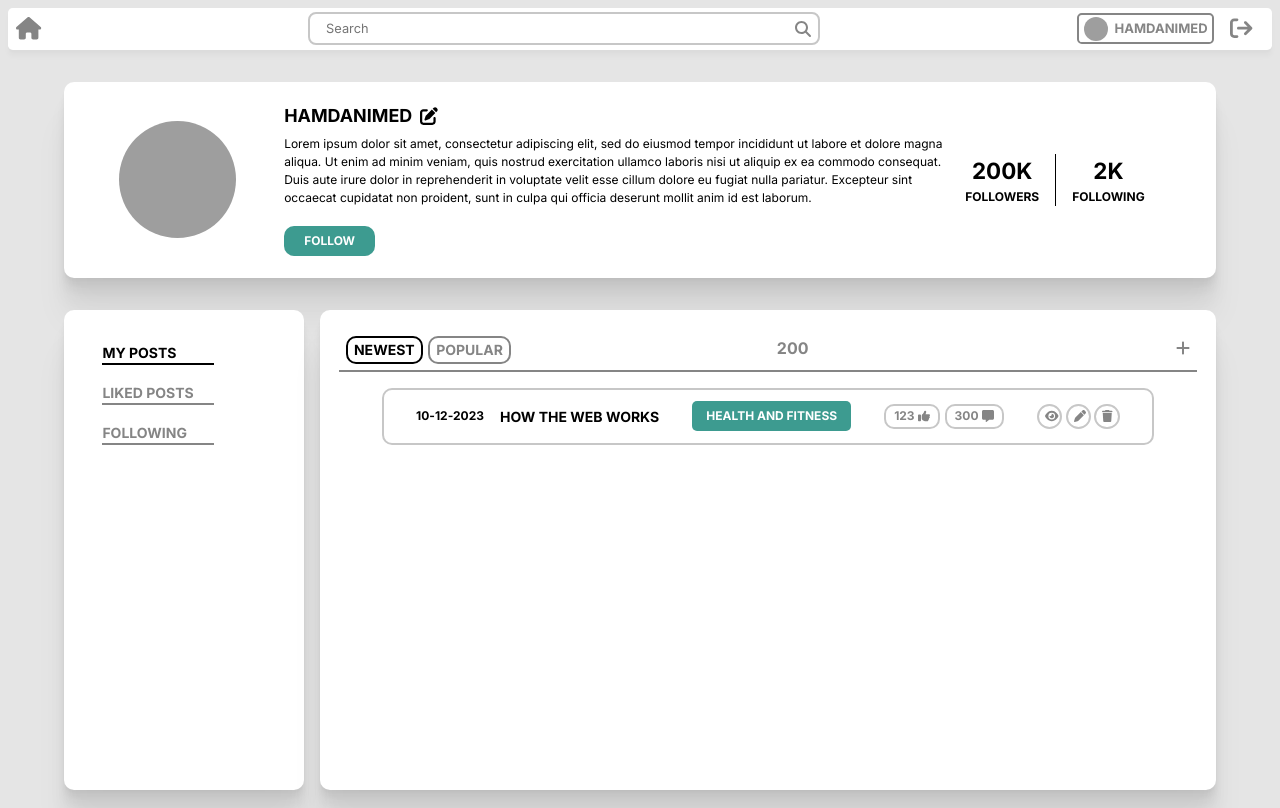
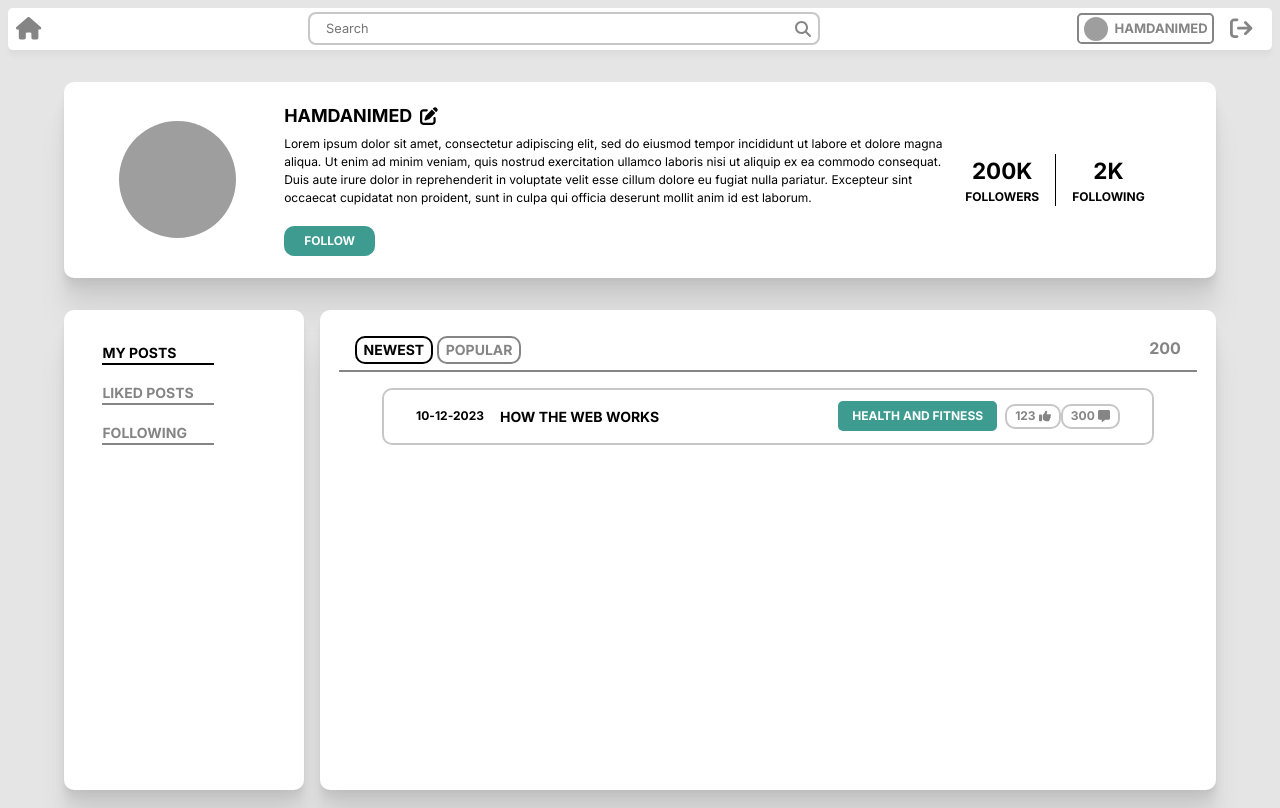
Before and after one commit to hamdanimed/angular-blog, an Angular app: page / in a window 1280 px wide. Built offline with nearby package versions, Linux system fonts and the light colour scheme; grey boxes are pictures that could not be loaded.

Commit message:
added liked-posts component and changed file structure

```diff
--- a/src/app/app.module.ts
+++ b/src/app/app.module.ts
@@ -6,7 +6,8 @@ import { HeaderComponent } from './header/header.component';
 import { FontAwesomeModule } from '@fortawesome/angular-fontawesome';
 import { ProfileCardComponent } from './profile-card/profile-card.component';
 import { ProfileDataComponent } from './profile-data/profile-data.component';
-import { MyPostsComponent } from './my-posts/my-posts.component';
+import { MyPostsComponent } from './profile-data-sections/my-posts/my-posts.component';
+import { LikedPostsComponent } from './profile-data-sections/liked-posts/liked-posts.component';
 
 @NgModule({
   declarations: [
@@ -14,7 +15,8 @@ import { MyPostsComponent } from './my-posts/my-posts.component';
     HeaderComponent,
     ProfileCardComponent,
     ProfileDataComponent,
-    MyPostsComponent
+    MyPostsComponent,
+    LikedPostsComponent
   ],
   imports: [
     BrowserModule,
--- /dev/null
+++ b/src/app/profile-data-sections/liked-posts/liked-posts.component.css
@@ -0,0 +1,116 @@
+.liked-posts-container{
+    box-shadow: 0px 41.7776px 33.4221px rgba(0, 0, 0, 0.0503198), 0px 22.3363px 17.869px rgba(0, 0, 0, 0.0417275), 0px 12.5216px 10.0172px rgba(0, 0, 0, 0.035), 0px 6.6501px 5.32008px rgba(0, 0, 0, 0.0282725), 0px 2.76726px 2.21381px rgba(0, 0, 0, 0.0196802);
+    background-color: white;
+    width: 100%;
+    padding: 1.2rem;
+    border-radius: 10px;
+    height:30rem;
+}
+.liked-posts-header{
+    display: flex;
+    justify-content: space-between;
+    border-bottom: solid 2px var(--primary-grey);
+    padding:0.4rem 1rem;
+
+}
+.post-filters{
+    display: flex;
+    gap: 0.3rem;
+}
+.filter-button{
+    padding: 0.1rem 0.4rem;
+    font-size: 0.875rem;
+    font-weight: var(--font-bold);
+    background-color: white;
+    border-radius: 10px;
+    color: var(--primary-grey);
+    border: solid 2px var(--primary-grey);
+}
+.liked-posts-header span{
+    font-weight: var(--font-bold);
+    color: var(--primary-grey);
+}
+.add-post-icon{
+    color: var(--primary-grey);
+}
+.selected-filter{
+    color:black;
+    border: solid 2px black;
+}
+
+.posts{
+    display: flex;
+    flex-direction: column;
+    row-gap: 0.6rem;
+    justify-content: center;
+    align-items: center;
+    margin-top: 1rem;
+
+}
+.post{
+    display: flex;
+    justify-content: space-between;
+    flex-wrap: wrap;
+    row-gap: 1rem;
+    width: 90%;
+    padding:0.7rem 2rem;
+    border: solid 2px var(--secondary-grey);
+    border-radius: 0.625rem;
+    font-weight: var(--font-bold);
+    font-size: 0.75rem;
+    align-items: center;
+}
+.post-info{
+    display: flex;
+    gap: 1rem;
+    justify-content: space-between;
+    align-items: center;
+}
+.post-title{
+    display: flex;
+    flex-wrap: nowrap;
+    font-size: 0.875rem;
+    text-decoration: none;
+    color: black;
+}
+.post-category{
+    background-color: var(--green);
+    text-decoration: none;
+    color:white;
+    padding: 0.375rem 0.875rem;
+    margin-right:0.5rem;
+    border-radius: 5px;
+}
+.post-details{
+    display: flex;
+    flex-wrap: wrap;
+    align-items: center;
+    row-gap: 1rem;
+}
+.post-stats{
+    display: flex;
+    flex-direction: row;
+}
+.post-likes, .post-comments{
+    text-decoration: none;
+    padding:0.1rem 0.5rem;
+    display: flex;
+    gap: 0.2rem;
+    align-items: center;
+    border: solid 2px var(--secondary-grey);
+    color: var(--primary-grey);
+    border-radius: 10px;
+}
+.post-actions{
+    display: flex;
+    gap:0.2rem;
+}
+
+
+
+
+@media screen and (max-width: 728px) {
+    .my-posts-header span:nth-child(2){
+        margin-left:0;
+    }
+}
--- /dev/null
+++ b/src/app/profile-data-sections/liked-posts/liked-posts.component.html
@@ -0,0 +1,32 @@
+<div class="liked-posts-container">
+    <div class="liked-posts-header">
+        <div class="post-filters">
+            <button class=" filter-button selected-filter">NEWEST</button>
+            <button class="filter-button ">POPULAR</button>
+
+        </div>
+        <span>200</span>
+    </div>
+    <div class="posts">
+        <div class="post">
+            <div class="post-info">
+                <div class="post-timestamp">
+                    10-12-2023
+                </div>
+                <a href="#" class="post-title">HOW THE WEB WORKS</a>
+            </div>
+            <div class="post-details">
+                <a href="#" class="post-category">HEALTH AND FITNESS</a>
+                <div class="post-stats">
+                    <a href="#" class="post-likes">
+                        <span>123</span> <fa-icon [icon]="faThumbsUp"></fa-icon>
+                    </a>
+                    <a href="#" class="post-comments">
+                        <span>300</span> <fa-icon [icon]="faCommentAlt"></fa-icon>
+                    </a>
+                </div>
+            </div>
+        </div>
+
+    </div>
+</div>
--- /dev/null
+++ b/src/app/profile-data-sections/liked-posts/liked-posts.component.ts
@@ -0,0 +1,12 @@
+import { Component } from '@angular/core';
+import { faThumbsUp,faCommentAlt} from '@fortawesome/free-solid-svg-icons'
+
+@Component({
+  selector: 'app-liked-posts',
+  templateUrl: './liked-posts.component.html',
+  styleUrls: ['./liked-posts.component.css']
+})
+export class LikedPostsComponent {
+  faThumbsUp=faThumbsUp;
+  faCommentAlt=faCommentAlt;
+}
--- a/src/app/my-posts/my-posts.component.css
+++ b/src/app/profile-data-sections/my-posts/my-posts.component.css
@@ -41,7 +41,10 @@
 
 .posts{
     display: flex;
+    flex-direction: column;
+    row-gap: 0.6rem;
     justify-content: center;
+    align-items: center;
     margin-top: 1rem;
 
 }
--- a/src/app/my-posts/my-posts.component.html
+++ b/src/app/profile-data-sections/my-posts/my-posts.component.html
@@ -38,5 +38,33 @@
 
             </div>
         </div>
+        <div class="post">
+            <div class="post-info">
+                <div class="post-timestamp">
+                    10-12-2023
+                </div>
+                <div class="post-title">HOW THE WEB WORKS</div>
+            </div>
+            <a href="#" class="post-category">HEALTH AND FITNESS</a>
+            <div class="post-stats">
+                <a href="#" class="post-likes">
+                    <span>123</span> <fa-icon [icon]="faThumbsUp"></fa-icon>
+                </a>
+                <a href="#" class="post-comments">
+                    <span>300</span> <fa-icon [icon]="faCommentAlt"></fa-icon>
+                </a>
+            </div>
+            <div class="post-actions">
+                <button class="view-post">
+                    <fa-icon [icon]="faEye"></fa-icon>
+                </button>
+                <button class="edit-post">
+                    <fa-icon [icon]="faPen"></fa-icon>
+                </button>
+                <button class="delete-post">
+                    <fa-icon [icon]="faTrash"></fa-icon>
+                </button>
+            </div>
+        </div>
     </div>
 </div>
--- a/src/app/profile-data/profile-data.component.html
+++ b/src/app/profile-data/profile-data.component.html
@@ -17,6 +17,7 @@
         </a>
     </div>
     <div class="section-content">
-        <app-my-posts></app-my-posts>
+        <app-my-posts *ngIf="selectedSection==='my-posts'"></app-my-posts>
+        <app-liked-posts *ngIf="selectedSection==='liked-posts'"></app-liked-posts>
     </div>
 </div>
--- a/src/app/profile-data/profile-data.component.ts
+++ b/src/app/profile-data/profile-data.component.ts
@@ -6,5 +6,6 @@ import { Component } from '@angular/core';
   styleUrls: ['./profile-data.component.css']
 })
 export class ProfileDataComponent {
+  selectedSection='liked-posts';
 
 }
```
Also changed, not shown: src/app/profile-data-sections/my-posts/my-posts.component.ts (renamed from src/app/my-posts/my-posts.component.ts), 2 other files (tests, documents, lock files or other folders).
